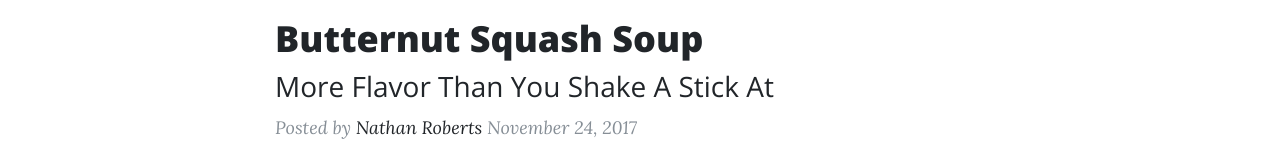
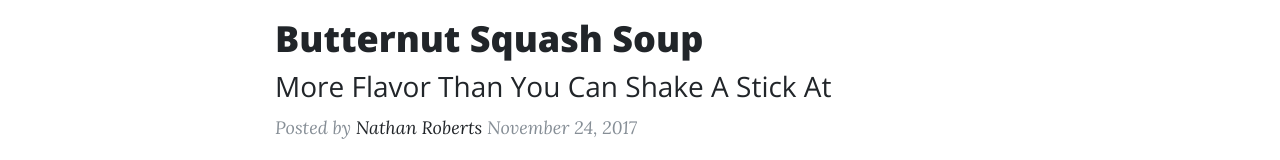
Before and after one commit to robejam/CP202A5, a website: page index.html in a window 1280 px wide. Shown: the part 1150-1310 px from the top of the page. Drawn offline with nearby package versions, Linux system fonts and the light colour scheme.

Commit message:
Update index.html

```diff
--- a/index.html
+++ b/index.html
@@ -76,7 +76,7 @@
     <hr>
     <div class="post-preview"> <a href="recipePage4.html">
       <h2 class="post-title"> Butternut Squash Soup </h2>
-      <h3 class="post-subtitle"> More Flavor Than You Shake A Stick At </h3>
+      <h3 class="post-subtitle"> More Flavor Than You Can Shake A Stick At </h3>
       </a>
       <p class="post-meta">Posted by <a href="#">Nathan Roberts</a> November 24, 2017</p>
     </div>
```
